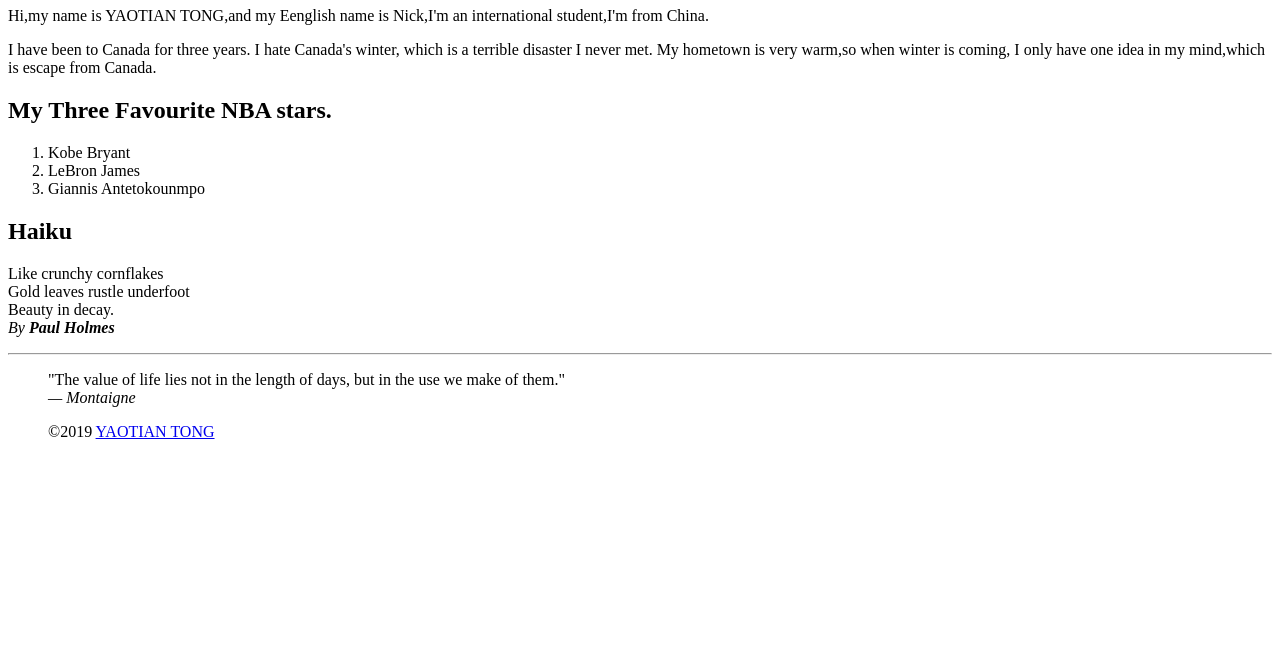
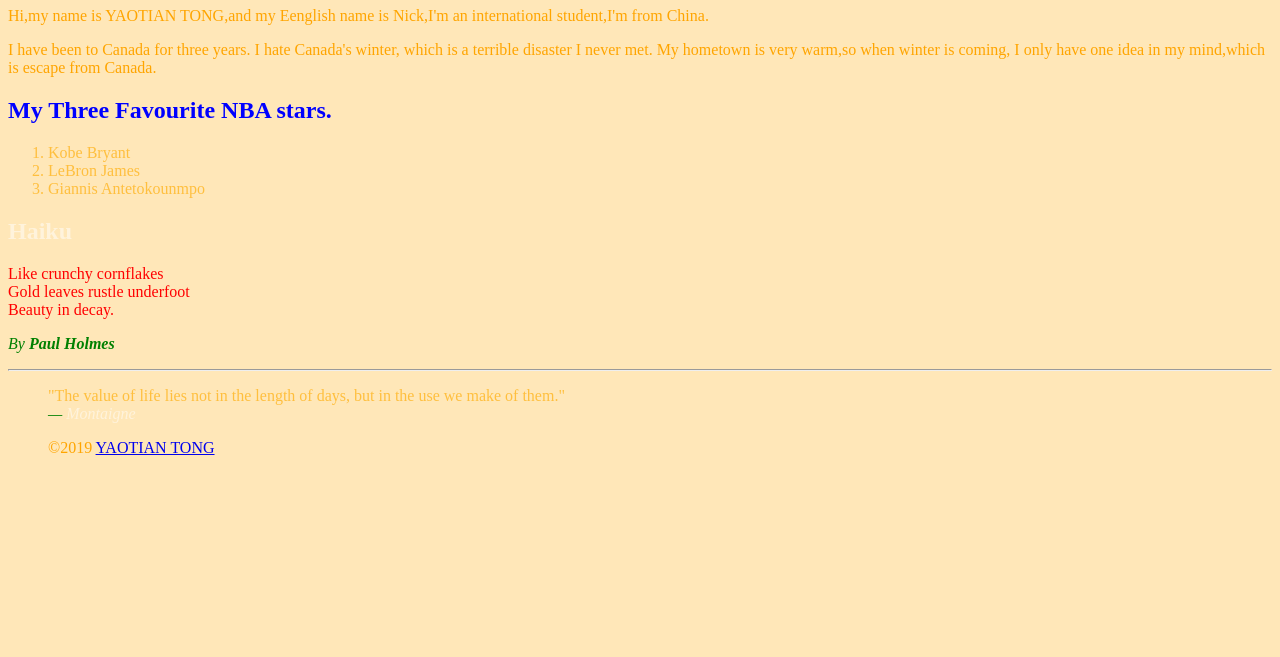
Before and after one commit to yaotian-tong/csd120.19f, a plain HTML site: page index.html in a window 1280 px wide. Shown: the part 143-800 px from the top of the page. Drawn offline with Linux system fonts and the light colour scheme.

Commit message:
submission

```diff
--- a/index.html
+++ b/index.html
@@ -1,52 +1,65 @@
 <!DOCTYPE html>
 <html lang="en">
 <head>
+<link rel="stylesheet" href="stylesheet/main.css" type="text/css">
+
 
     <title>YAOTIAN TONG's CSD120 Website</title>
 
 </head>
 
 <body>
+
     <header>
         <nav>
             <ul>
+            <div>
                 <li><a href="index.html">Home</a></li>
                 <li><a href="links.html">Link</a></li>
                 <li><a href="glossary.html">Glossary</a></li>
+             </div>
             </ul>
         </nav>
     </header>
 
     <main>
 
-        <h1>Welcome to YAOTIAN TONG’s CSD120 Website</h1>
-        <p>Hi,my name is YAOTIAN TONG,and my Eenglish name is Nick,I'm an international student,I'm from China.</p >
-        <p>I have been to Canada for three years. I hate Canada's winter, which is a terrible disaster I never met. My hometown is very warm,so when winter is coming, I only have one idea in my mind,which is escape from Canada.</p >
+        <h1 class="intro">Welcome to YAOTIAN TONG’s CSD120 Website</h1>
+        <section>
+        <p >Hi,my name is YAOTIAN TONG,and my Eenglish name is Nick,I'm an international student,I'm from China.</p >
+        <p >I have been to Canada for three years. I hate Canada's winter, which is a terrible disaster I never met. My hometown is very warm,so when winter is coming, I only have one idea in my mind,which is escape from Canada.</h1>
+        </section>
+        <h2>My Three Favourite NBA stars.</h2>
 
-        <h2>My Three Favourite NBA stars.</h2>
+        <section>
         <ol type="1">
+
             <li>Kobe Bryant</li>
             <li>LeBron James </li>
             <li>Giannis Antetokounmpo</li>
+
         </ol>
+        </section>
 
-        <h2>Haiku</h2>
-        <p>
-        Like crunchy cornflakes<br>
+        <section>
+        <h2 class="intro"><span class="byline">Haiku</span></h2>
+        <p style="color:red">
+        <span class="ingredient">
+            Like crunchy cornflakes<br>
     		Gold leaves rustle underfoot<br>
-    		Beauty in decay.<br>
-    		<em>By <strong>Paul Holmes</strong></em>
+    		Beauty in decay.<br></span></p>
+    		<em class="important"> By <strong>Paul Holmes</strong></em>
     	  </p >
-
+        </section>
     </main>
 
     <footer>
         <hr>
         <blockquote>
         		"The value of life lies not in the length of days, but in the use we make of them."<br>
-        		<em>&mdash; Montaigne</em>
-        		<p>&copy;2019 <a  href="mailto:lilin5233@gmail.com?subject=Message%20from%20CSD120%20Website">YAOTIAN TONG</a>
-    </p>
+        		<em class="important ">&mdash; <span class="byline">Montaigne</span></em>
+        		<p class="intro"> <id= "page-copyright">&copy;2019 <a  href="mailto:lilin5233@gmail.com?subject=Message%20from%20CSD120%20Website">YAOTIAN TONG</a></p>
+
         </blockquote>
     </footer>
 
--- /dev/null
+++ b/stylesheet/main.css
@@ -0,0 +1,35 @@
+@CHARSET "UTF-8";
+body{
+    background-color: #FFE7B8;
+    color: #FFBF3E;
+    }
+
+h1{
+    color: #000000;
+    }
+
+hyperlink elements{
+    color : #8259AF;
+    }
+
+
+
+h2 {
+  color: blue;
+}
+
+p {
+  color: orange;
+}
+
+em {
+  color: green;
+}
+
+.byline{
+    color: red;
+    color: rgba(255,255,255,0.5)
+}
+.page-copyrigh{
+    color:#8259AF
+}
```
Also changed, not shown: glossary.html (+3 -3 lines), links.html (+11 -4 lines).
